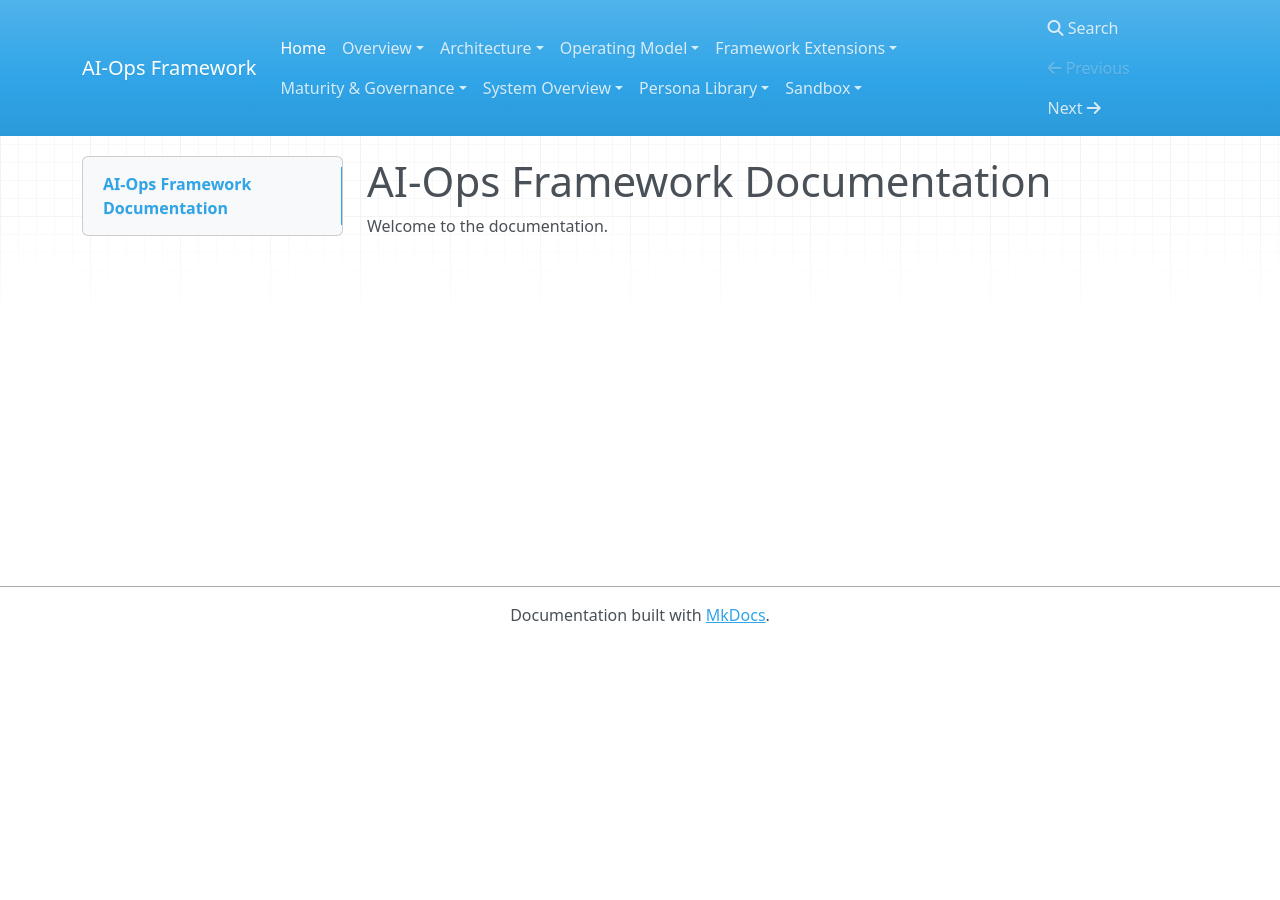
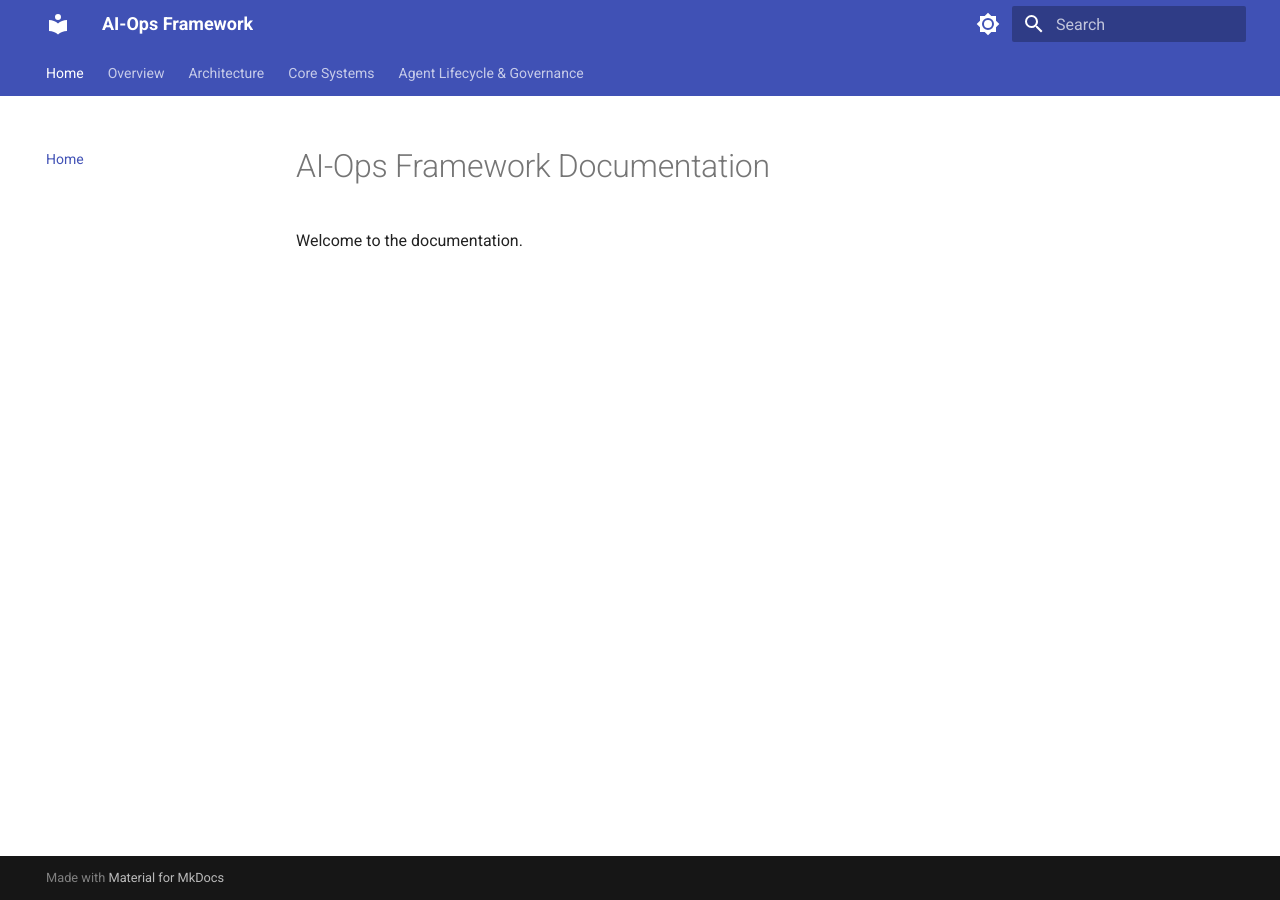
Before and after one commit to proudtobe1/ai-ops-framework, an MkDocs documentation site: the page built from docs/index.md, in a window 1280 px wide. Built offline with MkDocs 1.6.1 and Material for MkDocs 9.7.7, drawn with Linux system fonts in a browser that asks for light colours; nearby versions of some CDN libraries; some of the changed lines change nothing that is shown.

Commit message:
Update mkdocs.yml

```diff
--- a/mkdocs.yml
+++ b/mkdocs.yml
@@ -1,10 +1,44 @@
 site_name: AI-Ops Framework
+site_description: An automation‑ready operating system and governance framework for modern organizations.
+site_author: Mary Jane and Company, LLC
+site_url: https://proudtobe1.github.io/ai-ops-framework
 
-strict: false
+strict: true
+
+theme:
+  name: material
+  palette:
+    - media: "(prefers-color-scheme: light)"
+      scheme: default
+      primary: indigo
+      accent: indigo
+      toggle:
+        icon: material/brightness-7
+        name: Switch to dark mode
+    - media: "(prefers-color-scheme: dark)"
+      scheme: slate
+      primary: indigo
+      accent: indigo
+      toggle:
+        icon: material/brightness-4
+        name: Switch to light mode
+  features:
+    - navigation.tabs
+    - navigation.sections
+    - navigation.top
+    - search.suggest
+    - search.highlight
 
 plugins:
   - search
   - awesome-pages
+
+markdown_extensions:
+  - pymdownx.superfences
+  - pymdownx.highlight:
+      anchor_linenums: true
+  - tables
+  - admonition
 
 nav:
   - Home: index.md
@@ -21,59 +55,20 @@ nav:
       - Dependency Map: ai-ops-docs-dependency-map.md
       - LLM Loading Guide: ai-ops-docs-llm-loading-guide.md
 
-  - Operating Model:
-      - Operating Model Overview: operating-model/README.md
-      - Alignment Engine: operating-model/ai-agent-alignment-engine.md
-      - Audit Model: operating-model/ai-agent-audit-model.md
-      - Behavior Rules: operating-model/ai-agent-behavior-rules.md
-      - Certification Pathway: operating-model/ai-agent-certification-pathway.md
-      - Communication Cadence: operating-model/ai-agent-communication-cadence-model.md
-      - Communication Engine: operating-model/ai-agent-communication-engine.md
-      - Compliance Model: operating-model/ai-agent-compliance-model.md
-      - Data Handling Model: operating-model/ai-agent-data-handling-model.md
-      - Decision Model: operating-model/ai-agent-decision-model.md
-      - Drift Detection Model: operating-model/ai-agent-drift-detection-model.md
-      - Environment Model: operating-model/ai-agent-environment-model.md
-      - Escalation Model: operating-model/ai-agent-escalation-model.md
-      - Ethical Model: operating-model/ai-agent-ethical-model.md
-      - Failure Modes & Recovery: operating-model/ai-agent-failure-modes-recovery.md
-      - Governance Model: operating-model/ai-agent-governance-model.md
-      - Incident Response Model: operating-model/ai-agent-incident-response-model.md
-      - Integration Guide: operating-model/ai-agent-integration-guide.md
-      - Interaction Model: operating-model/ai-agent-interaction-model.md
-      - Knowledge Lifecycle: operating-model/ai-agent-knowledge-lifecycle-model.md
-      - Knowledge Model: operating-model/ai-agent-knowledge-model.md
-      - Lifecycle Model: operating-model/ai-agent-lifecycle-model.md
-      - Memory Context Model: operating-model/ai-agent-memory-context-model.md
-      - Metrics Framework: operating-model/ai-agent-metrics-framework.md
-      - Observability Model: operating-model/ai-agent-observability-model.md
-      - Operating Cadence Model: operating-model/ai-agent-operating-cadence-model.md
-      - Operating Model: operating-model/ai-agent-operating-model.md
-      - Output Contract: operating-model/ai-agent-output-contract.md
-      - Performance Model: operating-model/ai-agent-performance-model.md
-      - Reasoning Framework: operating-model/ai-agent-reasoning-framework.md
-      - Reliability Model: operating-model/ai-agent-reliability-model.md
-      - Role Model: operating-model/ai-agent-role-model.md
-      - Safety Model: operating-model/ai-agent-safety-model.md
-      - Security Model: operating-model/ai-agent-security-model.md
-      - Test Suite: operating-model/ai-agent-test-suite.md
-      - Versioning Model: operating-model/ai-agent-versioning-model.md
-      - Workflow Integration: operating-model/ai-ops-workflow-ai-agent-integration.md
+  - Core Systems:
+      - System Overview: ai-ops-system-overview.md
+      - Alignment Engine: ai-ops-template-alignment-check.md
+      - Decision Record: ai-ops-template-decision-record.md
 
-  - Framework Extensions:
-      - Extension Guide: ai-ops-framework-extension-guide.md
-
-  - Maturity & Governance:
+  - Agent Lifecycle & Governance:
+      - Behavior Rules: ai-agent-behavior-rules.md
+      - Certification Pathway: ai-agent-certification-pathway.md
+      - Evaluation Rubric: ai-agent-evaluation-rubric.md
+      - Failure Modes & Recovery: ai-agent-failure-modes-recovery.md
+      - Integration Guide: ai-agent-integration-guide.md
+      - Integration Model: ai-agent-integration.md
+      - Output Contract: ai-agent-output-contract.md
+      - Test Suite: ai-agent-test-suite.md
+      - Contribution Governance: ai-ops-contribution-governance-model.md
       - Maturity Model: ai-ops-maturity-model.md
-      - Contribution Governance Model: ai-ops-contribution-governance-model.md
-
-  - System Overview:
-      - System Overview: ai-ops-system-overview.md
-
-  - Persona Library:
-      - Persona Library Overview: persona-library/README.md
-      - Persona Library Docs: persona-library/ai-ops-docs-persona-library.md
-
-  - Sandbox:
-      - Sandbox Overview: sandbox/README.md
-      - Agent Sandbox: sandbox/ai-agent-sandbox.md
+      - Framework Extensions: ai-ops-framework-extension-guide.md
```
